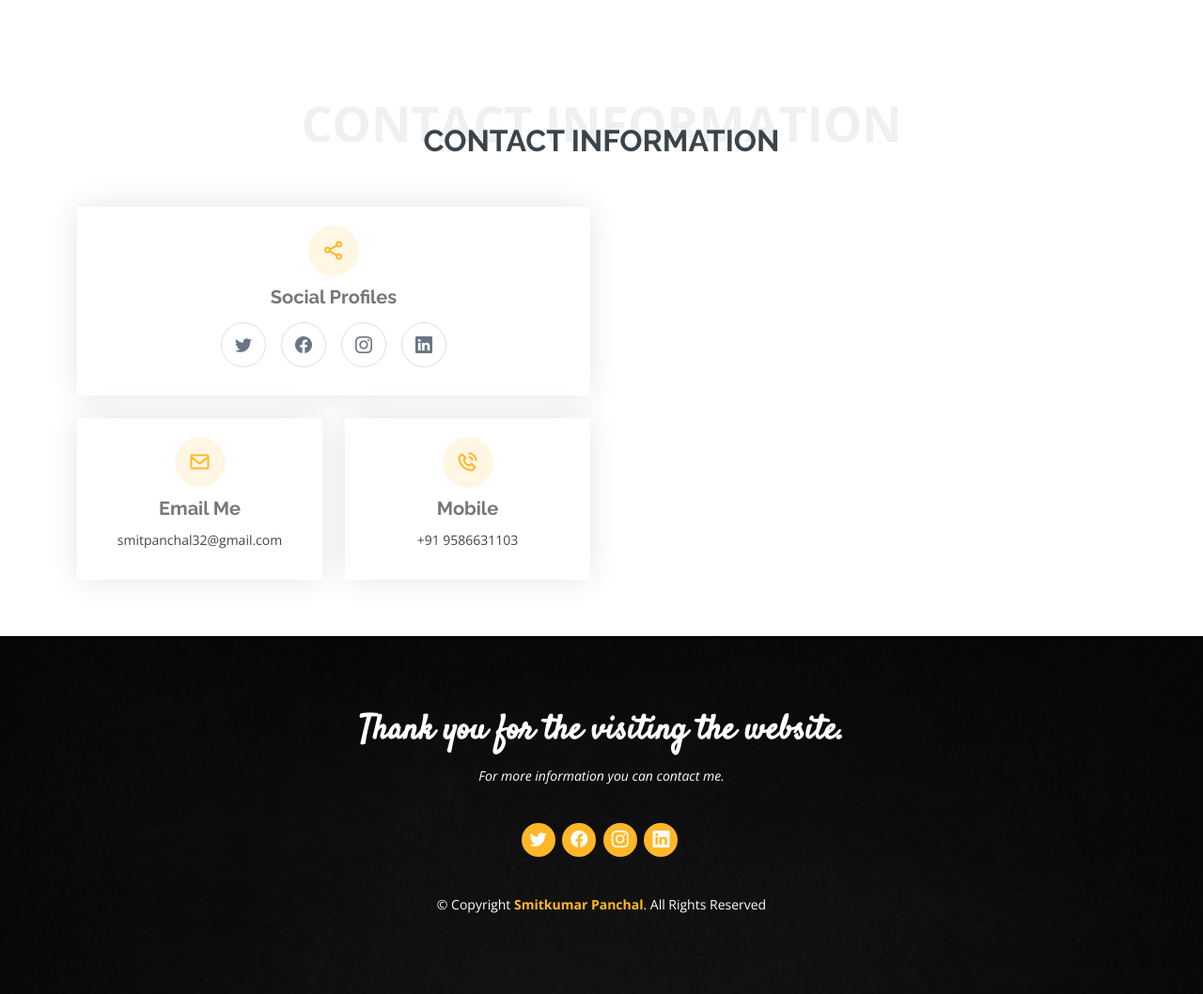
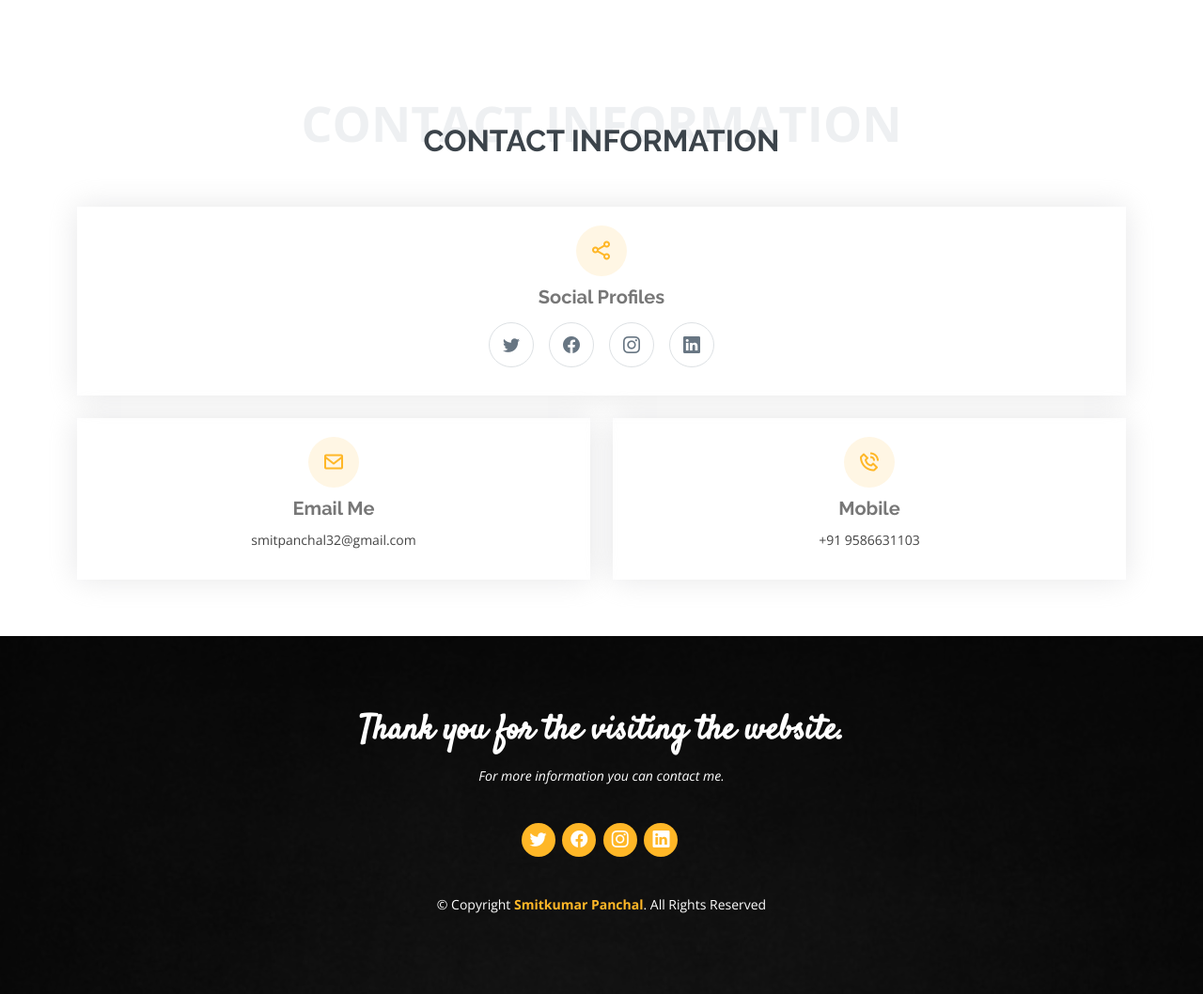
Before and after one commit to sidpro-hash/Traffic-Sign-Recognition, a Flask app: page / in a window 1280 px wide. Shown: the part 4123-5181 px from the top of the page at 94% size. Run offline with Flask 2, Linux system fonts and the light colour scheme; some libraries are stand-ins or nearby versions.

Commit message:
Update index.html

```diff
--- a/templates/index.html
+++ b/templates/index.html
@@ -562,7 +562,7 @@
 
         <div class="row">
 
-          <div class="col-lg-6">
+          <div>
 
             <div class="row">
               <div class="col-md-12">
```
